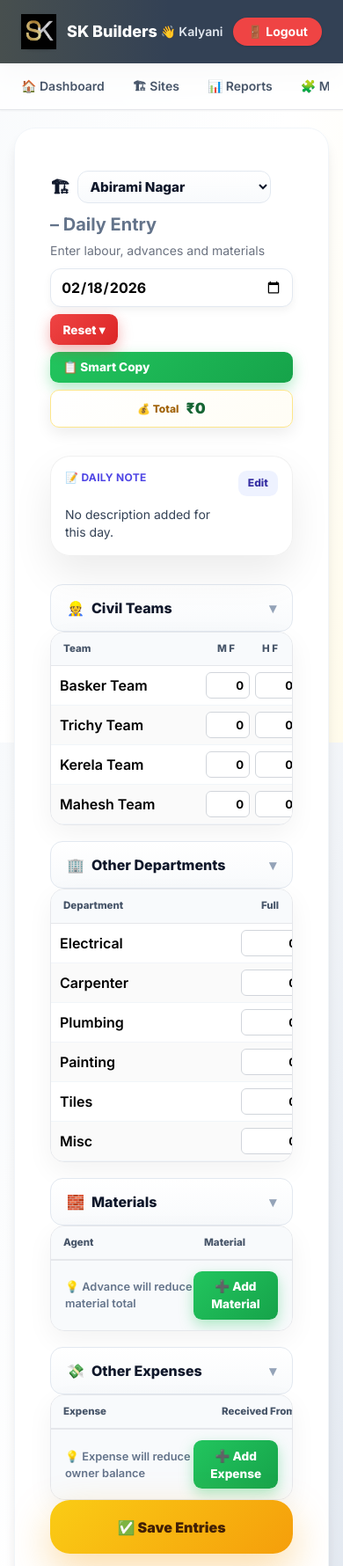
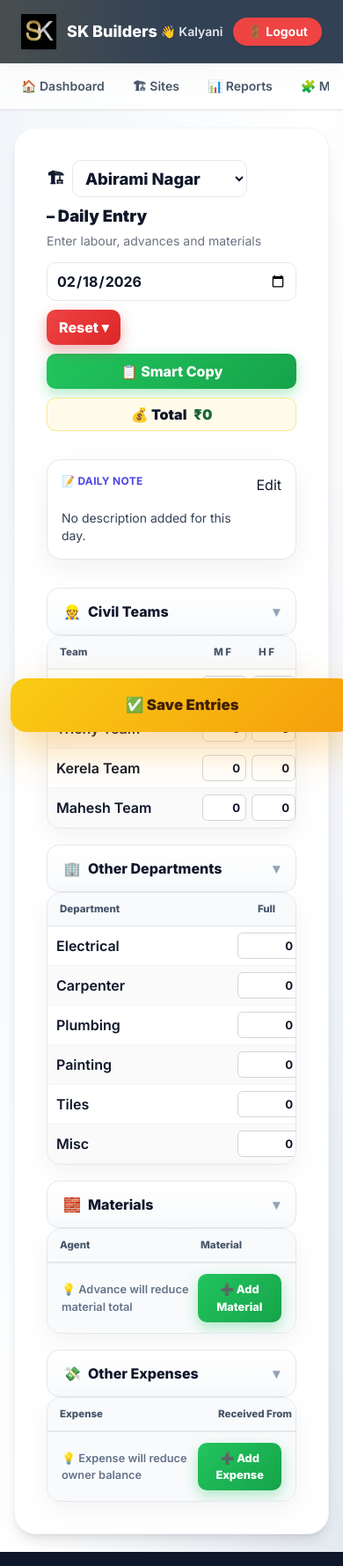
Before and after one commit to Kalyanimuthu/civil-management-system, a Django app: page /site/16/ in a window 390 px wide. Shown: the top 1780 px of the page at 88% size. Run offline with Django 5.2, Linux system fonts and the light colour scheme; a user stored in the database is signed in; data comes from the database, SQL or seed files in the repository; some libraries are stand-ins or nearby versions.

Commit message:
first commit

```diff
--- a/civil_app/templates/base.html
+++ b/civil_app/templates/base.html
@@ -5,7 +5,7 @@
 <html lang="en">
 <head>
   <meta charset="UTF-8" />
-  <meta name="viewport" content="width=device-width, initial-scale=1.0" />
+  <meta name="viewport" content="width=1200">
   <title>Civil Management</title>
 
   <!-- Font performance -->
@@ -25,6 +25,19 @@
     body {
       font-family: 'Inter', system-ui, -apple-system, BlinkMacSystemFont, "Segoe UI", sans-serif;
     }
+    .desktop-scroll{
+  width:100%;
+}
+
+@media (max-width:768px){
+  .desktop-scroll{
+    overflow-x:auto;
+  }
+
+  .desktop-scroll > *{
+    min-width:1100px;
+  }
+}
   </style>
 
 </head>
--- a/civil_app/templates/site_detail.html
+++ b/civil_app/templates/site_detail.html
@@ -7,7 +7,7 @@
 <div class="fixed inset-0 -z-10 bg-gradient-to-br
             from-slate-50 via-white to-amber-50"></div>
 
-<div class="max-w-7xl mx-auto px-4 py-6 space-y-8 animate-page">
+<div class="page-container max-w-7xl mx-auto px-4 py-6 space-y-8 animate-page">
 
   <!-- ================= HEADER ================= -->
 
@@ -15,25 +15,23 @@
 
 
 <div>
-  <h2 class="text-2xl font-extrabold text-slate-900 flex items-center gap-2 flex-wrap">
-    🏗
+  <h2 class="page-title">
+    <span class="emoji">🏗</span>
 
-    <div class="min-w-[220px]">
+    <div class="site-wrap">
       <select id="siteSwitcher"
               onchange="switchSite()"
               class="site-switcher">
-
         {% for s in sites %}
           <option value="{{ s.id }}"
             {% if s.id == site.id %}selected{% endif %}>
             {{ s.name }}
           </option>
         {% endfor %}
-
       </select>
     </div>
 
-    <span class="text-slate-500 font-bold">– Daily Entry</span>
+    <span class="title-sub">– Daily Entry</span>
   </h2>
 
   <p class="text-sm text-gray-500 mt-1">
@@ -253,18 +251,73 @@
 <!-- ================= STYLES ================= -->
 
 <style>
-  html, body{
+/* ================= GLOBAL RESET ================= */
+*{
+  box-sizing:border-box;
+}
+
+html,body{
   overflow-x:hidden;
+  background:#f3f4f6;
+  font-family: Inter, system-ui, -apple-system, sans-serif;
+  color:#0f172a;
 }
-.top-actions{
+
+/* ================= PAGE CONTAINER ================= */
+.page-container{
+  width:100%;
+  max-width:1200px;
+  margin:auto;
+  padding:20px;
+}
+
+@media (max-width:640px){
+  .page-container{
+    padding:12px;
+  }
+}
+
+/* ================= HEADER ================= */
+.premium-header{
+  display:flex;
+  flex-direction:column;
+  gap:14px;
+  margin-bottom:10px;
+}
+
+@media (min-width:768px){
+  .premium-header{
+    flex-direction:row;
+    justify-content:space-between;
+    align-items:center;
+  }
+}
+
+/* ================= TITLE ================= */
+.page-title{
   display:flex;
   flex-wrap:wrap;
   align-items:center;
   gap:8px;
-  justify-content:space-between;
+  font-size:1.4rem;
+  font-weight:900;
 }
 
-/* ⭐ mobile stacking */
+@media (max-width:640px){
+  .page-title{
+    font-size:1.15rem;
+  }
+}
+
+/* ================= ACTION ROW ================= */
+.top-actions{
+  display:flex;
+  flex-wrap:wrap;
+  gap:10px;
+  align-items:center;
+  justify-content:flex-end;
+}
+
 @media (max-width:640px){
   .top-actions{
     flex-direction:column;
@@ -275,251 +328,189 @@
     width:100%;
   }
 }
-  /* ===== INLINE HEADER TOTAL ===== */
+
+/* ================= GLASS CARD ================= */
+.glass-card{
+  background:#ffffff;
+  border-radius:16px;
+  border:1px solid #e5e7eb;
+  box-shadow:0 10px 30px rgba(0,0,0,.06);
+  padding:16px;
+}
+
+/* ================= SECTION CARDS ================= */
+.section-card{
+  background:#ffffff;
+  border-radius:14px;
+  border:1px solid #e5e7eb;
+  box-shadow:0 6px 18px rgba(0,0,0,.05);
+  overflow:hidden;
+  margin-bottom:16px;
+}
+
+/* ================= SECTION HEADER ================= */
+.section-title{
+  font-weight:800;
+  font-size:1rem;
+  padding:14px 16px;
+  background:#f8fafc;
+  border-bottom:1px solid #e5e7eb;
+}
+
+/* ================= TABLE ================= */
+.table-wrap{
+  overflow:auto;
+}
+
+.modern-table{
+  width:100%;
+  border-collapse:collapse;
+  font-size:.9rem;
+  min-width:720px;
+}
+
+.modern-table th{
+  background:#0f172a;
+  color:white;
+  padding:10px 8px;
+  font-size:.75rem;
+  text-transform:uppercase;
+  letter-spacing:.05em;
+  white-space:nowrap;
+}
+
+.modern-table td{
+  padding:10px 8px;
+  border-bottom:1px solid #f1f5f9;
+}
+
+.modern-table tbody tr:hover{
+  background:#f8fafc;
+}
+
+/* ================= INPUTS ================= */
+input[type="number"],
+input[type="text"],
+select{
+  border:1px solid #e5e7eb;
+  border-radius:8px;
+  padding:6px 8px;
+  font-weight:600;
+  width:100%;
+  background:white;
+}
+
+input:focus,
+select:focus{
+  outline:none;
+  border-color:#f59e0b;
+  box-shadow:0 0 0 2px rgba(245,158,11,.15);
+}
+
+/* ================= DATE ================= */
+.date-input-modern{
+  border:1px solid #e5e7eb;
+  border-radius:10px;
+  padding:8px 10px;
+  font-weight:700;
+  background:white;
+}
+
+/* ================= SITE SWITCH ================= */
+.site-switcher{
+  width:100%;
+  border:1px solid #e5e7eb;
+  border-radius:10px;
+  padding:8px 10px;
+  font-weight:800;
+  background:white;
+}
+
+/* ================= BUTTONS ================= */
+.btn-green-modern{
+  background:linear-gradient(135deg,#22c55e,#16a34a);
+  color:white;
+  font-weight:800;
+  padding:8px 14px;
+  border-radius:10px;
+  box-shadow:0 6px 16px rgba(34,197,94,.35);
+  transition:.2s;
+}
+
+.btn-green-modern:hover{
+  transform:translateY(-1px);
+  box-shadow:0 10px 24px rgba(34,197,94,.45);
+}
+
+.reset-btn-modern{
+  background:linear-gradient(135deg,#ef4444,#dc2626);
+  color:white;
+  font-weight:800;
+  padding:8px 14px;
+  border-radius:10px;
+  box-shadow:0 6px 16px rgba(220,38,38,.35);
+}
+
+/* ================= INLINE TOTAL ================= */
 .inline-total{
   display:flex;
   align-items:center;
   gap:8px;
-  padding:.4rem .7rem;
+  padding:6px 12px;
   border-radius:10px;
   border:1px solid #fde68a;
-  background:linear-gradient(135deg,#ffffff,#fffdf5);
-  box-shadow:0 6px 18px rgba(0,0,0,.08);
-  font-weight:800;
-}
-
-.inline-total-label{
-  font-size:.75rem;
-  color:#a16207;
-  white-space:nowrap;
+  background:#fffbeb;
+  font-weight:900;
 }
 
 .inline-total-amount{
-  font-size:.95rem;
   color:#166534;
-  font-weight:900;
-  letter-spacing:.3px;
+  font-size:1rem;
 }
 
-/* small screens */
 @media (max-width:640px){
   .inline-total{
-    width:100%;
     justify-content:center;
-    padding:.5rem;
-  }
-
-  .inline-total-amount{
-    font-size:1.05rem;
-  }
-}
-/* ===== MODAL CHECK ROW ===== */
-.modal-check{
-  display:flex;
-  align-items:center;
-  gap:10px;
-  padding:6px 4px;
-  border-radius:8px;
-  font-size:.9rem;
-  font-weight:600;
-  color:#334155;
-  cursor:pointer;
-  transition:.15s ease;
-}
-
-.modal-check:hover{
-  background:#f8fafc;
-}
-
-/* checkbox size */
-.modal-check input[type="checkbox"]{
-  width:16px;
-  height:16px;
-  accent-color:#22c55e; /* green tick */
-  cursor:pointer;
-}
-:root{
-  --accent:#facc15;
-  --accent-strong:#f59e0b;
-}
-/* ===== GREEN ACTION BUTTON ===== */
-.btn-green-modern{
-  background:linear-gradient(135deg,#22c55e,#16a34a);
-  color:white;
-  font-size:.85rem;
-  font-weight:800;
-  padding:.45rem .9rem;
-  border-radius:.6rem;
-  box-shadow:0 6px 16px rgba(34,197,94,.35);
-  transition:all .2s ease;
-  display:inline-flex;
-  align-items:center;
-  gap:4px;
-}
-
-.btn-green-modern:hover{
-  background:linear-gradient(135deg,#16a34a,#15803d);
-  transform:translateY(-1px);
-  box-shadow:0 10px 22px rgba(34,197,94,.45);
-}
-
-.btn-green-modern:active{
-  transform:translateY(0);
-  box-shadow:0 4px 10px rgba(34,197,94,.35);
-}
-.premium-header{
-  display:flex;
-  flex-direction:column;
-  gap:14px;
-}
-
-/* tablet+ */
-@media (min-width:768px){
-  .premium-header{
-    flex-direction:row;
-    align-items:center;
-    justify-content:space-between;
   }
 }
 
-/* ⭐ mobile polish */
+/* ================= SAVE BUTTON (APP STYLE) ================= */
+.save-btn{
+  background:linear-gradient(135deg,#facc15,#f59e0b);
+  color:#422006;
+  font-weight:900;
+  padding:18px;
+  border-radius:18px;
+  box-shadow:0 20px 45px rgba(245,158,11,.35);
+  font-size:1.05rem;
+  width:100%;
+  margin-top:10px;
+}
+
+/* ⭐ MOBILE FLOAT SAVE */
 @media (max-width:640px){
-  .premium-header{
-    gap:10px;
+  .save-btn{
+    position:fixed;
+    left:12px;
+    right:12px;
+    bottom:12px;
+    z-index:60;
   }
 
-  .premium-header h2{
-    font-size:1.25rem;
+  body{
+    padding-bottom:100px;
   }
 }
 
-.glass-card{
-  background:rgba(255,255,255,.75);
-  backdrop-filter:blur(18px);
-  border:1px solid rgba(0,0,0,.06);
-  border-radius:1.4rem;
-  box-shadow:0 20px 45px rgba(0,0,0,.08);
+/* ================= MODAL ================= */
+.modal-card{
+  background:white;
+  border-radius:16px;
+  box-shadow:0 30px 80px rgba(0,0,0,.25);
+  width:100%;
+  max-width:420px;
 }
 
-.site-switcher{
-  width:100%;
-  background:linear-gradient(180deg,#ffffff,#f8fafc);
-  border:1px solid #e2e8f0;
-  border-radius:12px;
-  padding:.45rem .6rem;
-  font-size:1.05rem;
-  font-weight:800;
-}
-
-/* ⭐ mobile */
-@media (max-width:640px){
-  .site-switcher{
-    font-size:.95rem;
-  }
-}
-
-.date-input-modern{
-  border:1px solid #e2e8f0;
-  border-radius:12px;
-  padding:.5rem .7rem;
-  font-weight:700;
-  background:white;
-  box-shadow:0 4px 10px rgba(0,0,0,.05);
-}
-
-.live-bar{
-  backdrop-filter:blur(20px);
-  background:linear-gradient(135deg,#ffffff,#fffdf5);
-  border:1px solid #fde68a;
-  border-radius:1.4rem;
-  padding:14px 22px;
-  display:flex;
-  justify-content:space-between;
-  align-items:center;
-  box-shadow:0 18px 40px rgba(0,0,0,.10);
-}
-
-.chip-btn{
-  font-size:.75rem;
-  font-weight:800;
-  padding:.35rem .7rem;
-  border-radius:.6rem;
-  background:#eef2ff;
-  color:#3730a3;
-}
-
-.save-btn{
-  background:linear-gradient(135deg,var(--accent),var(--accent-strong));
-  color:#422006;
-  font-weight:900;
-  padding:1.15rem;
-  border-radius:1.4rem;
-  box-shadow:0 18px 45px rgba(245,158,11,.35);
-  transition:.25s;
-}
-.save-btn:hover{ transform:translateY(-3px); }
-/* ===== RESET BUTTON ===== */
-.reset-btn-modern{
-  background:linear-gradient(135deg,#ef4444,#dc2626);
-  color:white;
-  font-size:.85rem;
-  font-weight:800;
-  padding:.45rem .9rem;
-  border-radius:.6rem;
-  box-shadow:0 6px 16px rgba(220,38,38,.35);
-  transition:all .2s ease;
-  display:inline-flex;
-  align-items:center;
-  gap:4px;
-}
-
-.reset-btn-modern:hover{
-  background:linear-gradient(135deg,#dc2626,#b91c1c);
-  transform:translateY(-1px);
-  box-shadow:0 10px 22px rgba(220,38,38,.45);
-}
-
-.reset-btn-modern:active{
-  transform:translateY(0);
-  box-shadow:0 4px 10px rgba(220,38,38,.35);
-}
-.reset-link{
-  display:block;
-  padding:.55rem .8rem;
-  font-size:.85rem;
-  font-weight:600;
-}
-.reset-link:hover{ background:#f8fafc; }
-
-@media (max-width:640px){
-  .save-btn{
-    position:sticky;
-    bottom:12px;
-  }
-}
-/* ===== MODAL BASE CARD ===== */
-.modal-card{
-  background:#ffffff;
-  border-radius:16px;
-  box-shadow:0 30px 80px rgba(0,0,0,.25);
-  overflow:hidden;
-  width:100%;
-  animation:modalIn .18s ease;
-}
-
-/* entry animation */
-@keyframes modalIn{
-  from{
-    transform:scale(.96);
-    opacity:0;
-  }
-  to{
-    transform:scale(1);
-    opacity:1;
-  }
-}
-
-/* ===== MODAL HEADER ===== */
 .modal-head{
   display:flex;
   justify-content:space-between;
```
Also changed, not shown: other parts of civil_app/templates/site_detail.html (+1 -85 lines).
